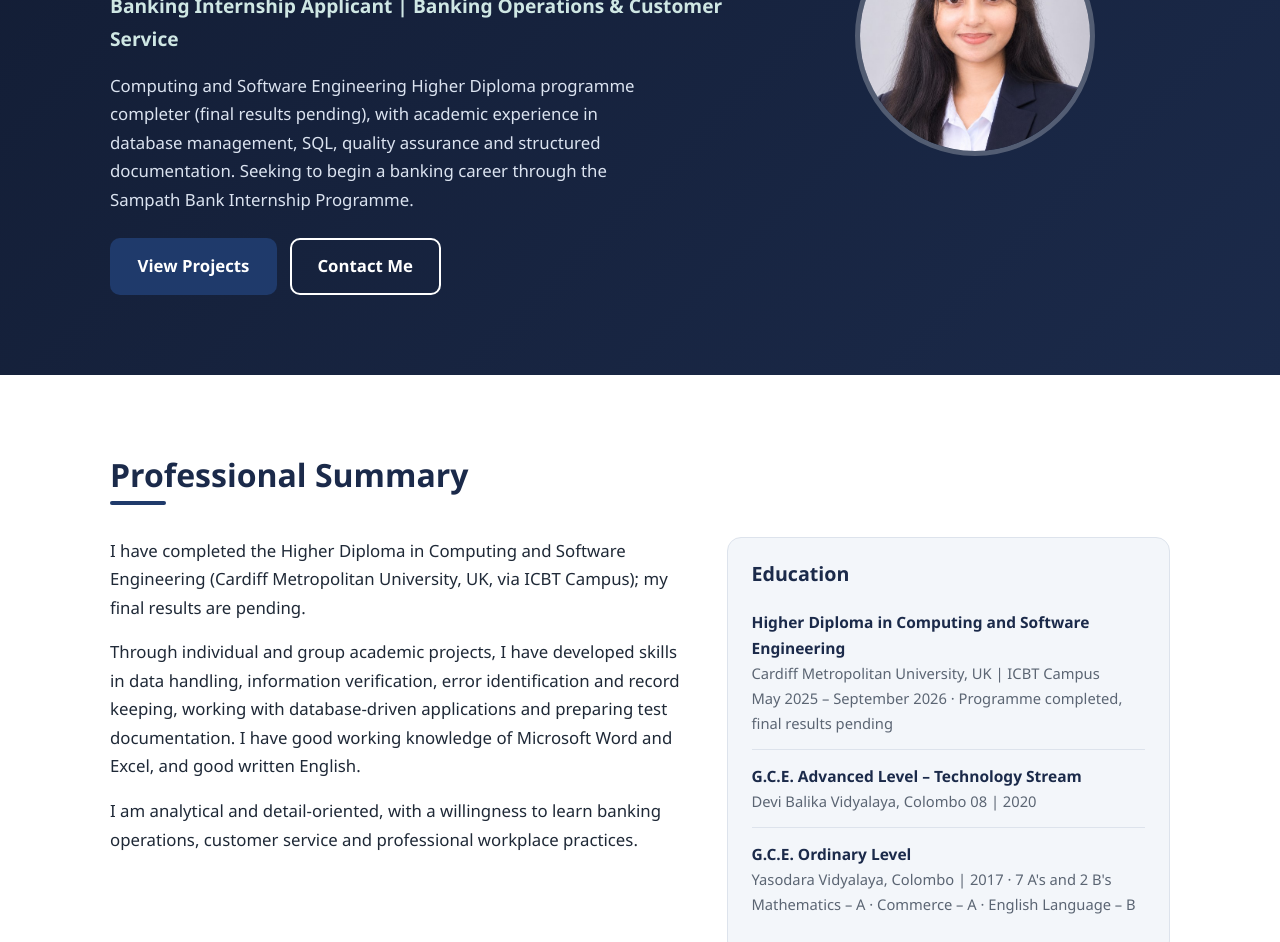
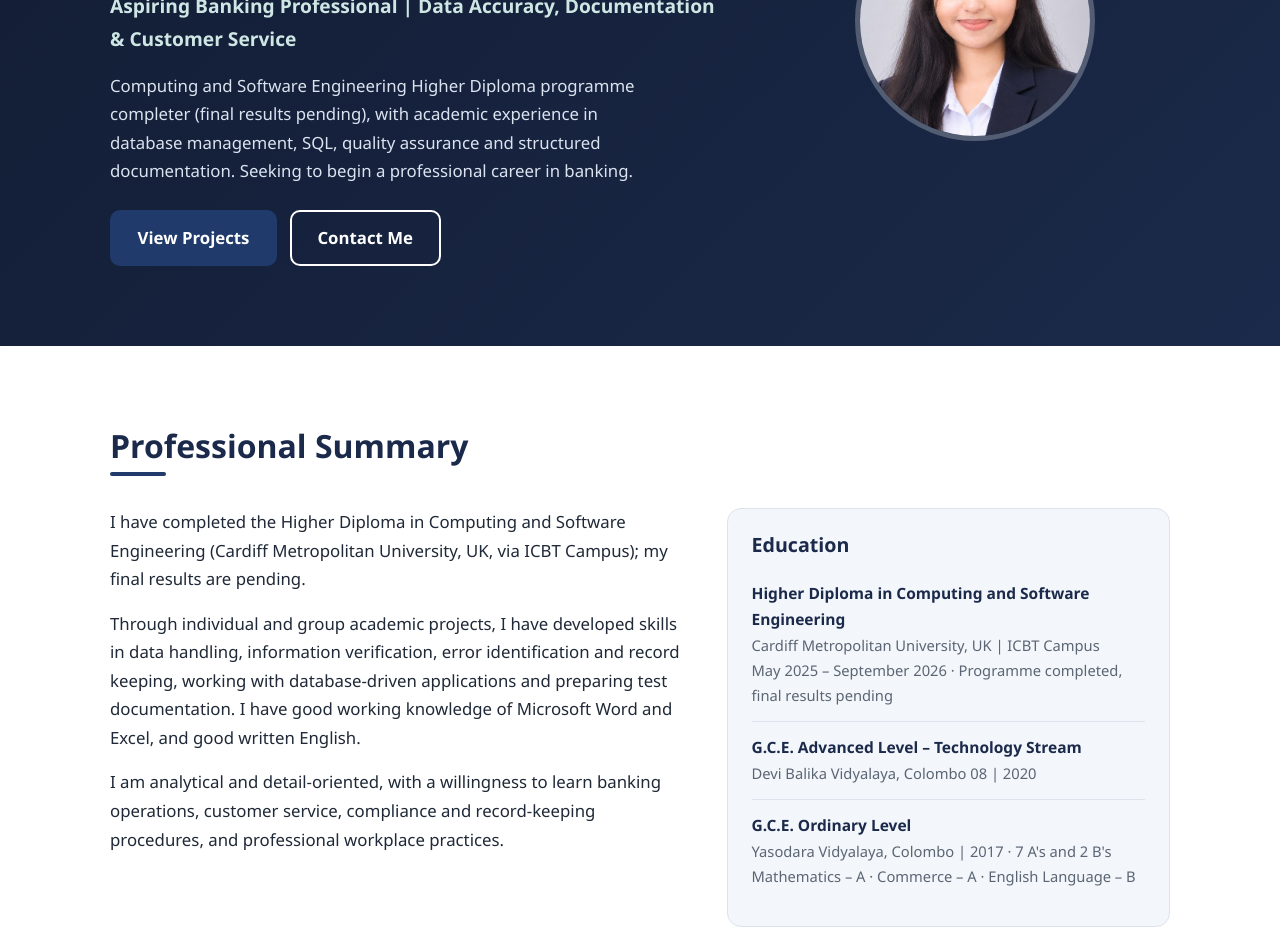
Before and after one commit to Irushika-se/portfolio, a plain HTML site: page index.html in a window 1280 px wide. Shown: the part 373-1315 px from the top of the page. Drawn offline with Linux system fonts and the light colour scheme.

Commit message:
Add files via upload

```diff
--- a/index.html
+++ b/index.html
@@ -3,8 +3,8 @@
 <head>
   <meta charset="UTF-8">
   <meta name="viewport" content="width=device-width, initial-scale=1.0">
-  <title>Udeshi Irushika Shamodani | Banking Internship Applicant</title>
-  <meta name="description" content="Portfolio of Hewa Palihakkarage Udeshi Irushika Shamodani, Higher Diploma in Computing and Software Engineering programme completer with skills in data accuracy, SQL, documentation and quality assurance, seeking a banking internship.">
+  <title>Udeshi Irushika Shamodani | Aspiring Banking Professional</title>
+  <meta name="description" content="Portfolio of Hewa Palihakkarage Udeshi Irushika Shamodani, Higher Diploma in Computing and Software Engineering programme completer with skills in data accuracy, SQL, documentation and quality assurance, seeking to begin a banking career.">
   <link rel="stylesheet" href="css/style.css">
 </head>
 <body>
@@ -44,11 +44,11 @@
         <div class="hero-text reveal">
           <p class="eyebrow">Hello, I'm</p>
           <h1 id="hero-title">Hewa Palihakkarage Udeshi Irushika Shamodani</h1>
-          <p class="hero-role">Banking Internship Applicant | Banking Operations &amp; Customer Service</p>
+          <p class="hero-role">Aspiring Banking Professional | Data Accuracy, Documentation &amp; Customer Service</p>
           <p class="hero-lead">
             Computing and Software Engineering Higher Diploma programme completer (final results pending),
             with academic experience in database management, SQL, quality assurance and structured
-            documentation. Seeking to begin a banking career through the Sampath Bank Internship Programme.
+            documentation. Seeking to begin a professional career in banking.
           </p>
           <div class="hero-buttons">
             <a href="#projects" class="btn btn-primary">View Projects</a>
@@ -80,7 +80,7 @@
             </p>
             <p>
               I am analytical and detail-oriented, with a willingness to learn banking operations, customer
-              service and professional workplace practices.
+              service, compliance and record-keeping procedures, and professional workplace practices.
             </p>
           </div>
 
@@ -328,7 +328,7 @@
       <div class="container">
         <h2 class="section-title" id="contact-title">Contact</h2>
         <p class="section-intro">
-          I am seeking a place in the Sampath Bank Internship Programme to begin my banking career. Feel free to get in touch.
+          I am seeking an opportunity to begin my professional career in banking. Feel free to get in touch.
         </p>
         <ul class="contact-list reveal">
           <li>
```
Also changed, not shown: 1 other file.
